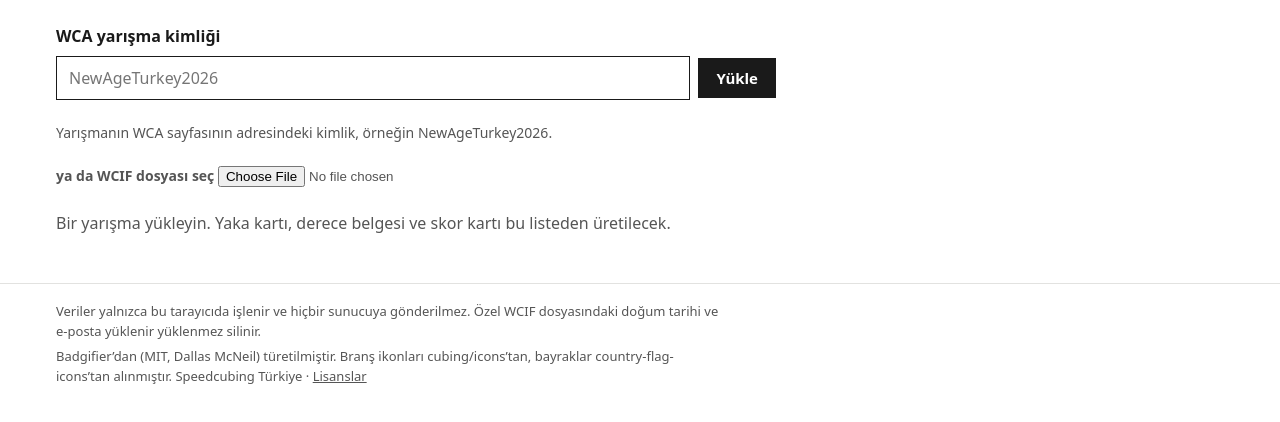
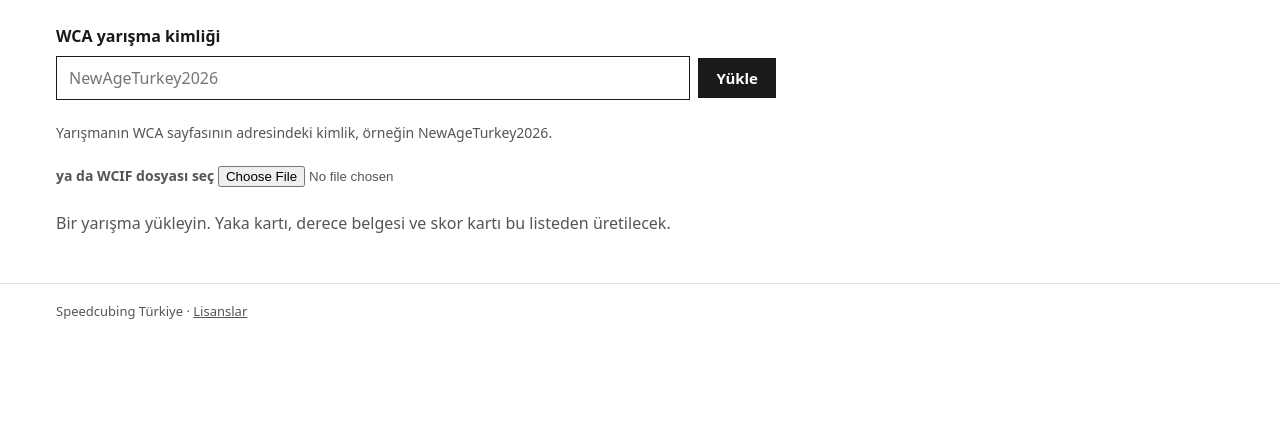
Before and after one commit to speedcubingturkiye/kit, a website built with Vite: page index.html in a window 1280 px wide. Shown: the part 72-494 px from the top of the page. Built offline with nearby package versions, Linux system fonts and the light colour scheme; files whose address does not match are found by name.

Commit message:
chore: keep only the licences link in the footer
The privacy line and the Badgifier credit are gone from the footer; the
credits stay in licenses.txt.

```diff
--- a/index.html
+++ b/index.html
@@ -42,8 +42,7 @@
 </main>
 <footer>
   <div class="wrap">
-    <p data-t="privacy">Veriler yalnızca bu tarayıcıda işlenir.</p>
-    <p><span data-t="credit">Badgifier’dan türetilmiştir.</span> Speedcubing Türkiye · <a href="/licenses.txt" data-t="licences">Lisanslar</a></p>
+    <p>Speedcubing Türkiye · <a href="/licenses.txt" data-t="licences">Lisanslar</a></p>
   </div>
 </footer>
 <div id="print" aria-hidden="true"></div>
--- a/src/i18n.ts
+++ b/src/i18n.ts
@@ -26,8 +26,6 @@
     newcomer: 'İlk yarışma',
     group: 'G{n}',
     station: 'M{n}',
-    privacy: 'Veriler yalnızca bu tarayıcıda işlenir ve hiçbir sunucuya gönderilmez. Özel WCIF dosyasındaki doğum tarihi ve e-posta yüklenir yüklenmez silinir.',
-    credit: 'Badgifier’dan (MIT, Dallas McNeil) türetilmiştir. Branş ikonları cubing/icons’tan, bayraklar country-flag-icons’tan alınmıştır.',
     licences: 'Lisanslar',
     roles: { delegate: 'Delege', 'trainee-delegate': 'Aday delege', organizer: 'Organizatör', staff: 'Görevli', competitor: 'Yarışmacı' },
     viewPeople: 'Kişiler',
@@ -69,8 +67,6 @@
     newcomer: 'Newcomer',
     group: 'G{n}',
     station: 'S{n}',
-    privacy: 'Data is processed only in this browser and is never sent to a server. Birth dates and e-mails in a private WCIF are deleted as soon as it loads.',
-    credit: 'Derived from Badgifier (MIT, Dallas McNeil). Event icons from cubing/icons, flags from country-flag-icons.',
     licences: 'Licences',
     roles: { delegate: 'Delegate', 'trainee-delegate': 'Trainee delegate', organizer: 'Organizer', staff: 'Staff', competitor: 'Competitor' },
     viewPeople: 'People',
```
